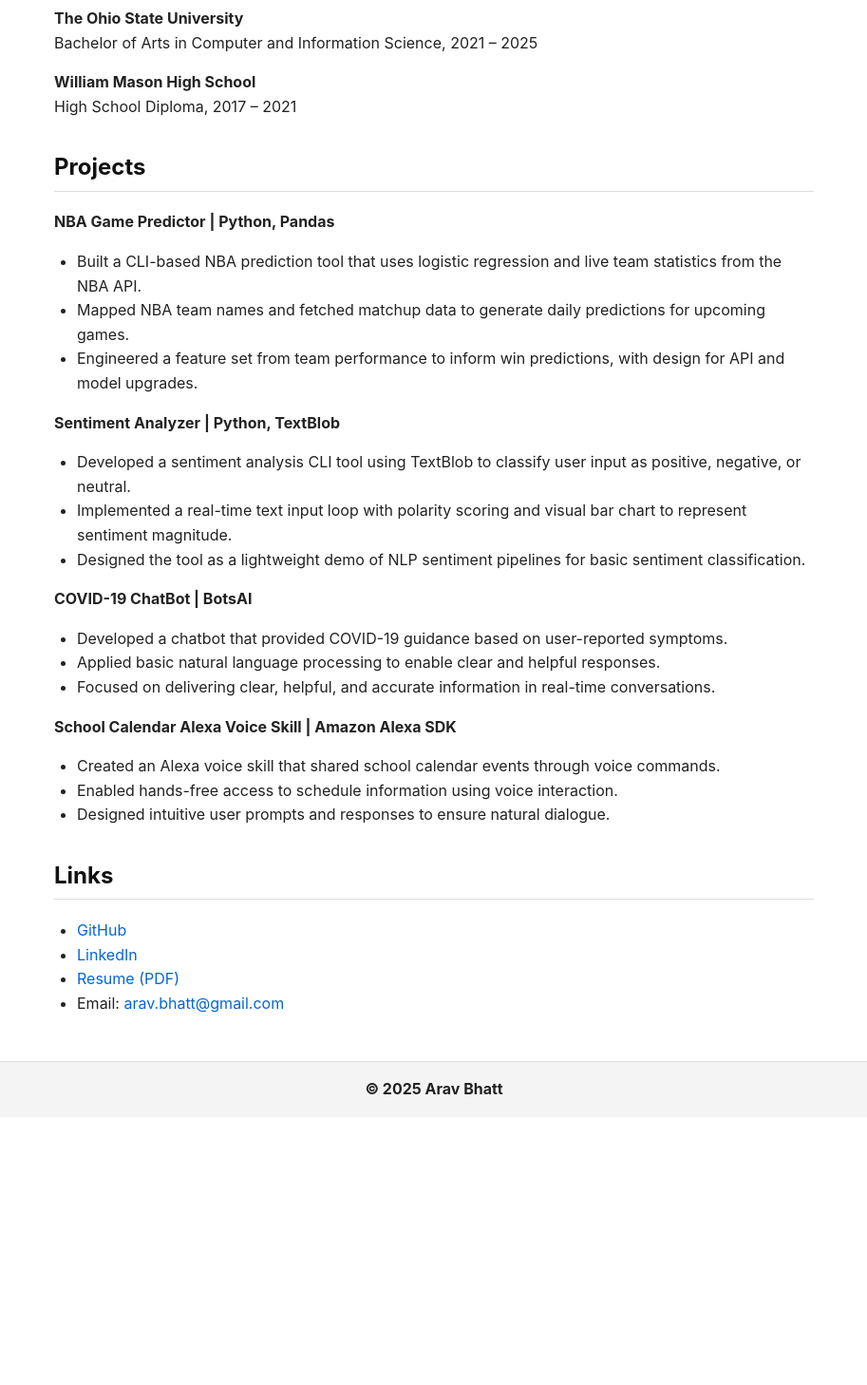
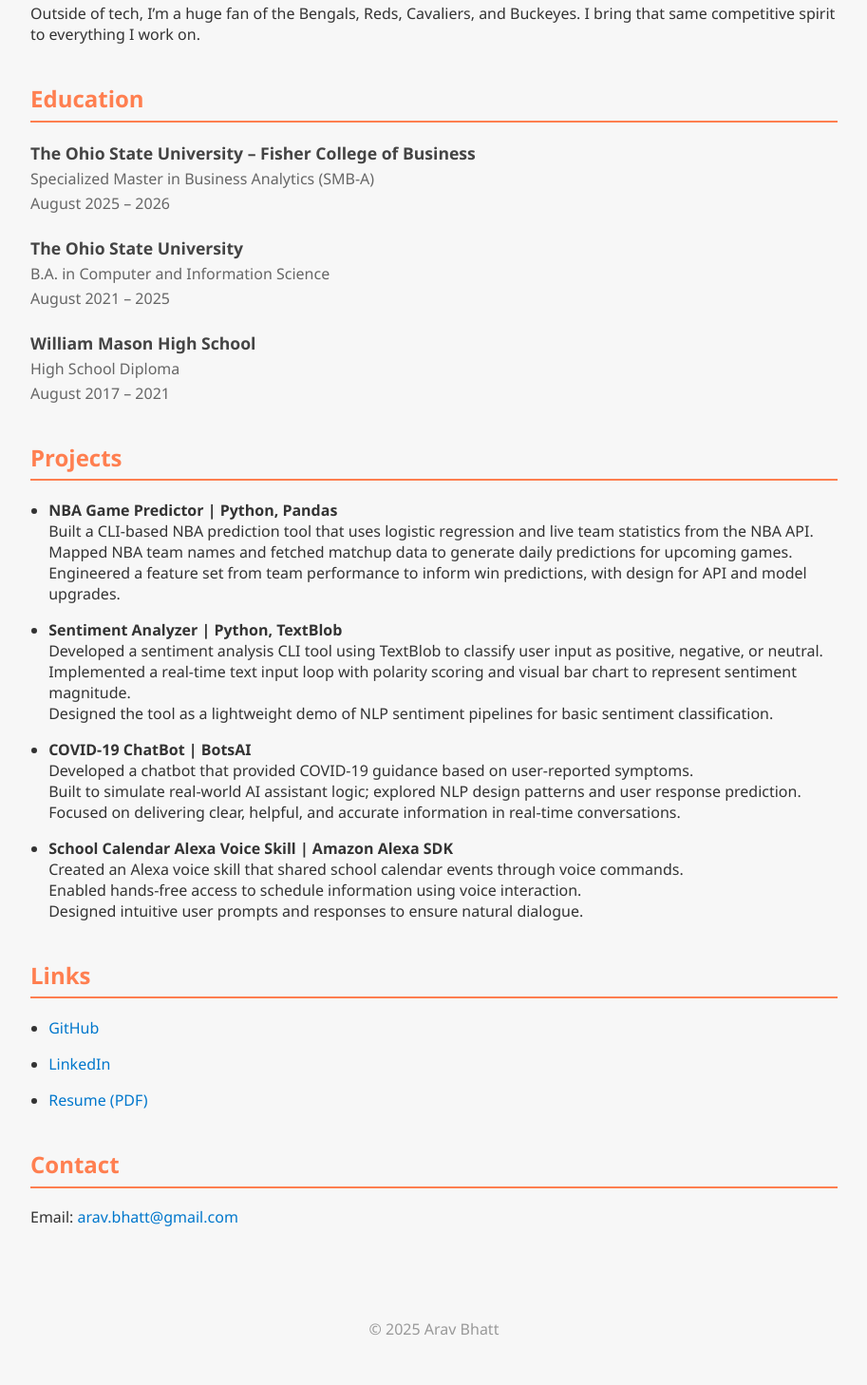
Before and after one commit to aravbhatt/aravbhatt.github.io, a plain HTML site: page index.html in a window 1280 px wide. Shown: the part 675-2133 px from the top of the page at 95% size, without its empty margins (183-1096 px from the left). Before the commit the page ends 1851 px from the top, so only its background shows below. Drawn offline with Linux system fonts and the light colour scheme.

Commit message:
Update index.html

```diff
--- a/index.html
+++ b/index.html
@@ -3,141 +3,154 @@
 <head>
   <meta charset="UTF-8" />
   <meta name="viewport" content="width=device-width, initial-scale=1.0" />
-  <title>Arav's Portfolio</title>
+  <title>Arav Bhatt</title>
   <style>
     body {
-      font-family: -apple-system, BlinkMacSystemFont, 'Segoe UI', Roboto, Helvetica, Arial, sans-serif;
       margin: 0;
-      padding: 0;
-      background-color: #ffffff;
-      color: #222;
-      line-height: 1.6;
+      font-family: 'Segoe UI', Tahoma, Geneva, Verdana, sans-serif;
+      background: #f7f7f7;
+      color: #333;
     }
-
-    header, footer {
-      background-color: #f4f4f4;
+    header {
+      background-color: #20232a;
+      color: #f9f9f9;
+      padding: 1rem;
       text-align: center;
-      padding: 1rem 0;
-      font-weight: bold;
-      border-bottom: 1px solid #ddd;
     }
-
-    footer {
-      border-top: 1px solid #ddd;
-      border-bottom: none;
+    h1 {
+      margin: 0;
     }
-
     .container {
-      max-width: 800px;
+      max-width: 850px;
       margin: auto;
       padding: 2rem;
     }
-
-    h1, h2 {
-      color: #111;
-      border-bottom: 1px solid #ddd;
-      padding-bottom: 0.3rem;
-    }
-
-    h3 {
-      margin-bottom: 0.2rem;
-    }
-
-    ul {
-      padding-left: 1.5rem;
-    }
-
-    img {
+    .profile-img {
+      width: 200px;
+      height: 200px;
+      border-radius: 50%;
+      object-fit: cover;
+      border: 3px solid #ff7f50;
       display: block;
       margin: 1.5rem auto;
-      border-radius: 50%;
-      width: 180px;
-      height: 180px;
-      object-fit: cover;
     }
-
-    .section {
+    section {
+      margin-top: 2.5rem;
+    }
+    h2 {
+      color: #ff7f50;
+      border-bottom: 2px solid #ff7f50;
+      padding-bottom: 0.4rem;
+    }
+    a {
+      color: #0077cc;
+      text-decoration: none;
+    }
+    h3 {
+      color: #444;
       margin-top: 2rem;
     }
-
-    a {
-      color: #0366d6;
-      text-decoration: none;
+    .edu-entry {
+      margin-bottom: 1.5rem;
     }
-
-    a:hover {
-      text-decoration: underline;
+    .edu-entry h3 {
+      margin: 0 0 0.3rem 0;
+      font-size: 1.1rem;
+    }
+    .edu-entry p {
+      margin: 0.2rem 0;
+      color: #666;
+    }
+    ul.project-list {
+      padding-left: 1.2rem;
+    }
+    ul.project-list li {
+      margin-bottom: 1rem;
+    }
+    footer {
+      text-align: center;
+      padding: 2rem 1rem;
+      color: #999;
     }
   </style>
 </head>
 <body>
   <header>
-    Arav Bhatt's Portfolio
+    <h1>Arav Bhatt</h1>
+    <p>Passionate about technology, backend systems, and applied AI. I’ve built cloud-native tools, automated pipelines, and data-backed apps that reflect my interest in building secure, scalable systems that solve real-world problems.</p>
   </header>
 
   <div class="container">
-    <img src="1743615482554.jpeg" alt="Arav Bhatt" />
+    <img src="1743615482554.jpeg" alt="Arav Bhatt" class="profile-img" />
 
-    <section class="section">
+    <section>
       <h2>About Me</h2>
-      <p>
-        I am a Computer and Information Science major with hands-on experience in backend APIs, cloud infrastructure automation, and data-driven systems. I'm especially interested in agentic AI and how it’s implemented to solve real-world problems.
-        I’ve built real-time tools, automated pipelines, and deployed ML models at scale. Outside of tech, I’m a huge fan of the Bengals, Reds, Cavaliers, and Buckeyes — and I bring that same energy to my work.
-      </p>
+      <p>I got into coding in high school, but things really started to click in my second year of college — especially when I began building real tools. Recently, I developed an NBA game predictor powered by regression models and real-time stats.</p>
+      <p>I’m especially interested in the future of AI — particularly agentic AI — and not just how it works, but how it’s actually being implemented to reshape the world. I’m excited by roles that bridge AI and software engineering to build systems that make an impact.</p>
+      <p>Outside of tech, I’m a huge fan of the Bengals, Reds, Cavaliers, and Buckeyes. I bring that same competitive spirit to everything I work on.</p>
     </section>
 
-    <section class="section">
+    <section>
       <h2>Education</h2>
-      <p><strong>Fisher College of Business – Ohio State</strong><br>Specialized Master in Business Analytics (SMB-A), 2025 – 2026</p>
-      <p><strong>The Ohio State University</strong><br>Bachelor of Arts in Computer and Information Science, 2021 – 2025</p>
-      <p><strong>William Mason High School</strong><br>High School Diploma, 2017 – 2021</p>
+      <div class="edu-entry">
+        <h3>The Ohio State University – Fisher College of Business</h3>
+        <p>Specialized Master in Business Analytics (SMB-A)</p>
+        <p>August 2025 – 2026</p>
+      </div>
+      <div class="edu-entry">
+        <h3>The Ohio State University</h3>
+        <p>B.A. in Computer and Information Science</p>
+        <p>August 2021 – 2025</p>
+      </div>
+      <div class="edu-entry">
+        <h3>William Mason High School</h3>
+        <p>High School Diploma</p>
+        <p>August 2017 – 2021</p>
+      </div>
     </section>
 
-    <section class="section">
+    <section>
       <h2>Projects</h2>
+      <ul class="project-list">
+        <li><strong>NBA Game Predictor | Python, Pandas</strong><br>
+        Built a CLI-based NBA prediction tool that uses logistic regression and live team statistics from the NBA API.<br>
+        Mapped NBA team names and fetched matchup data to generate daily predictions for upcoming games.<br>
+        Engineered a feature set from team performance to inform win predictions, with design for API and model upgrades.</li>
 
-      <p><strong>NBA Game Predictor | Python, Pandas</strong></p>
-      <ul>
-        <li>Built a CLI-based NBA prediction tool that uses logistic regression and live team statistics from the NBA API.</li>
-        <li>Mapped NBA team names and fetched matchup data to generate daily predictions for upcoming games.</li>
-        <li>Engineered a feature set from team performance to inform win predictions, with design for API and model upgrades.</li>
-      </ul>
+        <li><strong>Sentiment Analyzer | Python, TextBlob</strong><br>
+        Developed a sentiment analysis CLI tool using TextBlob to classify user input as positive, negative, or neutral.<br>
+        Implemented a real-time text input loop with polarity scoring and visual bar chart to represent sentiment magnitude.<br>
+        Designed the tool as a lightweight demo of NLP sentiment pipelines for basic sentiment classification.</li>
 
-      <p><strong>Sentiment Analyzer | Python, TextBlob</strong></p>
-      <ul>
-        <li>Developed a sentiment analysis CLI tool using TextBlob to classify user input as positive, negative, or neutral.</li>
-        <li>Implemented a real-time text input loop with polarity scoring and visual bar chart to represent sentiment magnitude.</li>
-        <li>Designed the tool as a lightweight demo of NLP sentiment pipelines for basic sentiment classification.</li>
-      </ul>
+        <li><strong>COVID-19 ChatBot | BotsAI</strong><br>
+        Developed a chatbot that provided COVID-19 guidance based on user-reported symptoms.<br>
+        Built to simulate real-world AI assistant logic; explored NLP design patterns and user response prediction.<br>
+        Focused on delivering clear, helpful, and accurate information in real-time conversations.</li>
 
-      <p><strong>COVID-19 ChatBot | BotsAI</strong></p>
-      <ul>
-        <li>Developed a chatbot that provided COVID-19 guidance based on user-reported symptoms.</li>
-        <li>Applied basic natural language processing to enable clear and helpful responses.</li>
-        <li>Focused on delivering clear, helpful, and accurate information in real-time conversations.</li>
-      </ul>
-
-      <p><strong>School Calendar Alexa Voice Skill | Amazon Alexa SDK</strong></p>
-      <ul>
-        <li>Created an Alexa voice skill that shared school calendar events through voice commands.</li>
-        <li>Enabled hands-free access to schedule information using voice interaction.</li>
-        <li>Designed intuitive user prompts and responses to ensure natural dialogue.</li>
+        <li><strong>School Calendar Alexa Voice Skill | Amazon Alexa SDK</strong><br>
+        Created an Alexa voice skill that shared school calendar events through voice commands.<br>
+        Enabled hands-free access to schedule information using voice interaction.<br>
+        Designed intuitive user prompts and responses to ensure natural dialogue.</li>
       </ul>
     </section>
 
-    <section class="section">
+    <section>
       <h2>Links</h2>
-      <ul>
+      <ul class="project-list">
         <li><a href="https://github.com/aravbhatt" target="_blank">GitHub</a></li>
-        <li><a href="https://www.linkedin.com/in/arav-bhatt" target="_blank">LinkedIn</a></li>
-        <li><a href="Arav Bhatt_Resume.pdf" target="_blank">Resume (PDF)</a></li>
-        <li>Email: <a href="mailto:arav.bhatt@gmail.com">arav.bhatt@gmail.com</a></li>
+        <li><a href="https://linkedin.com/in/arav-bhatt" target="_blank">LinkedIn</a></li>
+        <li><a href="Arav%20Bhatt_Resume.pdf" target="_blank">Resume (PDF)</a></li>
       </ul>
+    </section>
+
+    <section>
+      <h2>Contact</h2>
+      <p>Email: <a href="mailto:arav.bhatt@gmail.com">arav.bhatt@gmail.com</a></p>
     </section>
   </div>
 
   <footer>
-    © 2025 Arav Bhatt
+    <p>&copy; 2025 Arav Bhatt</p>
   </footer>
 </body>
 </html>
```
